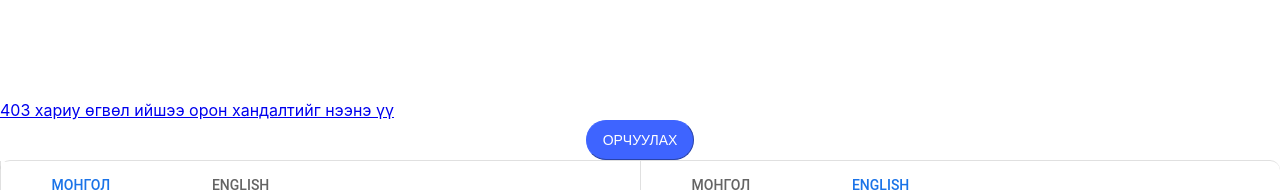
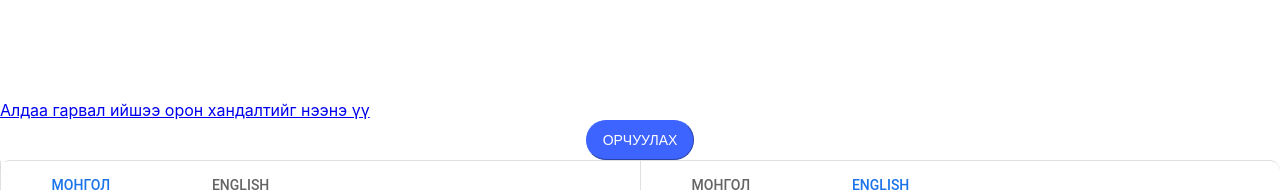
Before and after one commit to Burnn1n/translator, a React (Create React App) app: page / in a window 1280 px wide. Shown: the top 190 px of the page. Built offline with nearby package versions, Linux system fonts and the light colour scheme.

Commit message:
added error handling finish

```diff
--- a/src/App.js
+++ b/src/App.js
@@ -32,7 +32,7 @@ function App() {
       doCORSRequest({
           method:'GET',
           url: webUrl,
-        }, function printResult(result) {
+        }, function setResult(result) {
           setData(result);
         });
     })();
@@ -56,6 +56,7 @@ function App() {
   }
 
   useEffect(() => {
+      console.log("data ",data);
       //heregtei ugugldluudiig salgaj awah
       //irj bui value ni `('айх')"` bolno
       if (data){
@@ -70,12 +71,16 @@ function App() {
         }
         setWords(values);
         console.log("values ",values);
+        if(data.length < 200)
+          setAnswer("Алдаа гарлаа");
       }
   },[data]);
 
   useEffect(() => {
     if (words === null){
       setAnswer("Илэрц олдсонгүй");
+      if(data.length < 200)
+        setAnswer("Алдаа гарлаа");
     }
     else{
       setAnswer(words.join(', '));
@@ -90,7 +95,7 @@ function App() {
 };
   return (
     <div className="App">
-      <a href="https://cors-anywhere.herokuapp.com/corsdemo">403 хариу өгвөл ийшээ орон хандалтийг нээнэ үү</a>
+      <a href="https://cors-anywhere.herokuapp.com/corsdemo">Алдаа гарвал ийшээ орон хандалтийг нээнэ үү</a>
       <div className="first">
       <button id="submit" onClick={onSearch}onKeyPress={handleKeypress} >
           Орчуулах
```
